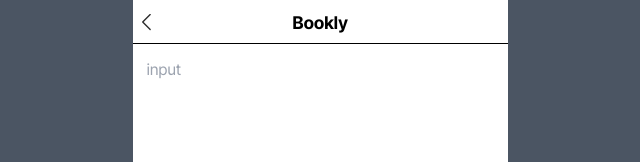
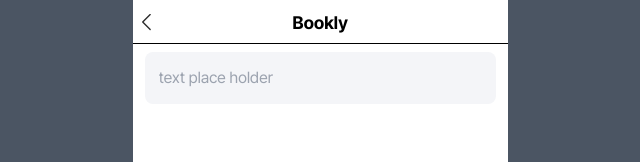
Before and after one commit to muzi55/bookly, a Next.js app: page /test in a window 1280 px wide. Shown: the top 162 px of the page, without its empty margins (320-960 px from the left). Built offline with nearby package versions, Linux system fonts and the light colour scheme.

Commit message:
style/ TextField 컴포넌트 스타일링

```diff
--- a/src/app/components/textfield/TextField.tsx
+++ b/src/app/components/textfield/TextField.tsx
@@ -1,9 +1,33 @@
-import React from "react";
+"use client";
+import React, { useState } from "react";
 
-export default function TextField() {
+import TextInput from "./TextInput";
+
+interface ITextFieldProps {
+	placeholder: string;
+	value: string;
+	onChange: React.ChangeEventHandler<HTMLInputElement>;
+}
+
+type IsFocus = "focus" | "blur";
+export default function TextField({
+	placeholder,
+	value,
+	onChange,
+}: ITextFieldProps) {
+	const [isFocused, setFocused] = useState<boolean>(false);
+
+	const handleFocuses = (type: IsFocus) => {
+		setFocused(type === "focus");
+	};
+
 	return (
-		<div>
-			<input type="text" />
+		<div
+			className={`bg-gray-gray1 border-gray-gray4 rounded-rounded-2`}
+			onFocus={() => handleFocuses("focus")}
+			onBlur={() => handleFocuses("blur")}
+		>
+			<TextInput placeholder={placeholder} value={value} onChange={onChange} />
 		</div>
 	);
 }
--- a/src/app/components/textfield/TextInput.tsx
+++ b/src/app/components/textfield/TextInput.tsx
@@ -1,3 +1,4 @@
+"use client";
 import React from "react";
 
 import type { ITextInputProps } from "@/app/types/type";
@@ -10,7 +11,7 @@
 	return (
 		<input
 			type="text"
-			className={`block text-body w-full outline-none p-[14px] text-input-text caret-primary`}
+			className={`block text-body w-full outline-none p-[14px] text-input-text caret-primary bg-transparent`}
 			onChange={onChange}
 			value={value}
 			placeholder={placeholder}
--- a/src/app/test/page.tsx
+++ b/src/app/test/page.tsx
@@ -1,21 +1,19 @@
 "use client";
 import React, { useState } from "react";
 
-import TextInput from "../components/textfield/TextInput";
+import TextField from "../components/textfield/TextField";
 
 export default function Page() {
-	const [state, setState] = useState<string>("");
-	const onChange = (e: React.ChangeEvent<HTMLInputElement>) => {
-		setState(e.target.value);
+	const [inputValue, setInputValue] = useState<string>("");
+	const handleOnChange = (e: React.ChangeEvent<HTMLInputElement>) => {
+		setInputValue(e.target.value);
 	};
 	return (
-		<div>
-			<TextInput
-				placeholder="input"
-				value={state}
-				onChange={onChange}
-				focused={true}
-				activated={true}
+		<div className="px-3 py-2">
+			<TextField
+				placeholder="text place holder"
+				value={inputValue}
+				onChange={handleOnChange}
 			/>
 		</div>
 	);
--- a/src/app/types/type.ts
+++ b/src/app/types/type.ts
@@ -2,6 +2,4 @@
 	placeholder: string;
 	value: string;
 	onChange: React.ChangeEventHandler<HTMLInputElement>;
-	focused: boolean;
-	activated: boolean;
 }
--- a/tailwind.config.ts
+++ b/tailwind.config.ts
@@ -13,6 +13,8 @@
 				secondary: "#8446ff",
 				"input-text": "#2c2c2c",
 				gray: {
+					gray1: "#f4f5f8",
+					gray4: "#b5b8c2",
 					primary: "#383940",
 					secondary: "#676975",
 				},
```
